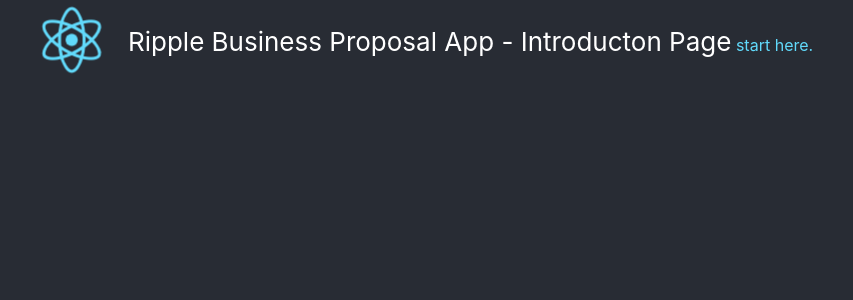
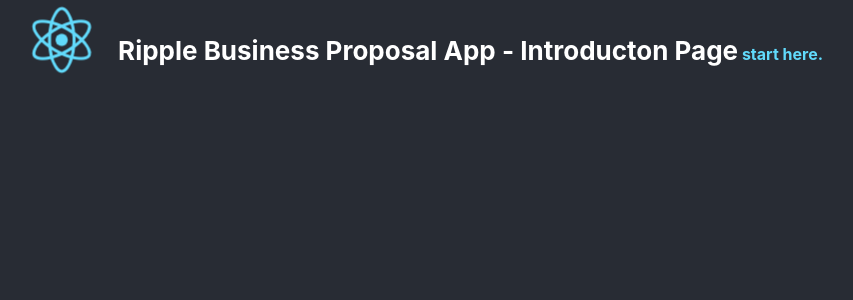
Before and after one commit to ATHasman/Ripple-Proposals-App, a React (Create React App) app: page /#/ in a window 1280 px wide. Shown: the top 300 px of the page, without its empty margins (226-1079 px from the left). Built offline with nearby package versions, Linux system fonts and the light colour scheme.

Commit message:
Connecting Pages .js & .css

```diff
--- a/src/Pages/Dashboard/Dashboard.js
+++ b/src/Pages/Dashboard/Dashboard.js
@@ -1,10 +1,11 @@
 import React, { Component } from 'react'
+import '../Dashboard/Dashboard.css'
 
 export default class Dashboard extends Component {
     render() {
         return (
-            <div>
-
+            <div className="Dashboard">
+                <h1>Dashboard Page</h1>
             </div>
         )
     }
--- a/src/Pages/Homepage/Homepage.js
+++ b/src/Pages/Homepage/Homepage.js
@@ -1,10 +1,12 @@
 import React, { Component } from 'react'
+import '../Homepage/Homepage.css';
+
 
 export default class Homepage extends Component {
     render() {
         return (
             <div className="Home">
-                Ripple Homepage test.
+                <h1>Homepage</h1>
             </div>
         )
     }
--- a/src/Pages/LoginPage/LoginPage.js
+++ b/src/Pages/LoginPage/LoginPage.js
@@ -1,10 +1,11 @@
 import React, { Component } from 'react'
+import '../LoginPage/LoginPage.css'
 
 export default class LoginPage extends Component {
     render() {
         return (
             <div className="Login">
-                login Page
+                <h1>login Page</h1>
             </div>
         )
     }
--- a/src/Pages/ripple-intro/ripple-intro.js
+++ b/src/Pages/ripple-intro/ripple-intro.js
@@ -1,6 +1,6 @@
 import React, { Component } from 'react'
 import logo from '../ripple-intro/logo.svg';
-import './ripple-intro.css';
+import '../ripple-intro/ripple-intro.css';
 
 
 
@@ -10,9 +10,9 @@ export default class RippleIntro extends Component {
       <div className="Intro">
             <header className="Intro-header">
                 <img src={logo} className="Intro-logo" alt="logo" />
-                <p>Ripple Business Proposal App - Introducton Page
-                    <a className="Intro-link" href="#" target="_blank" rel="noopener noreferrer"> start here.</a>
-                </p>
+                <h4>Ripple Business Proposal App - Introducton Page
+                    <a className="Intro-link" href="" target="_blank" rel="noopener noreferrer"> start here.</a>
+                </h4>
             </header>
         </div>
     )
```
